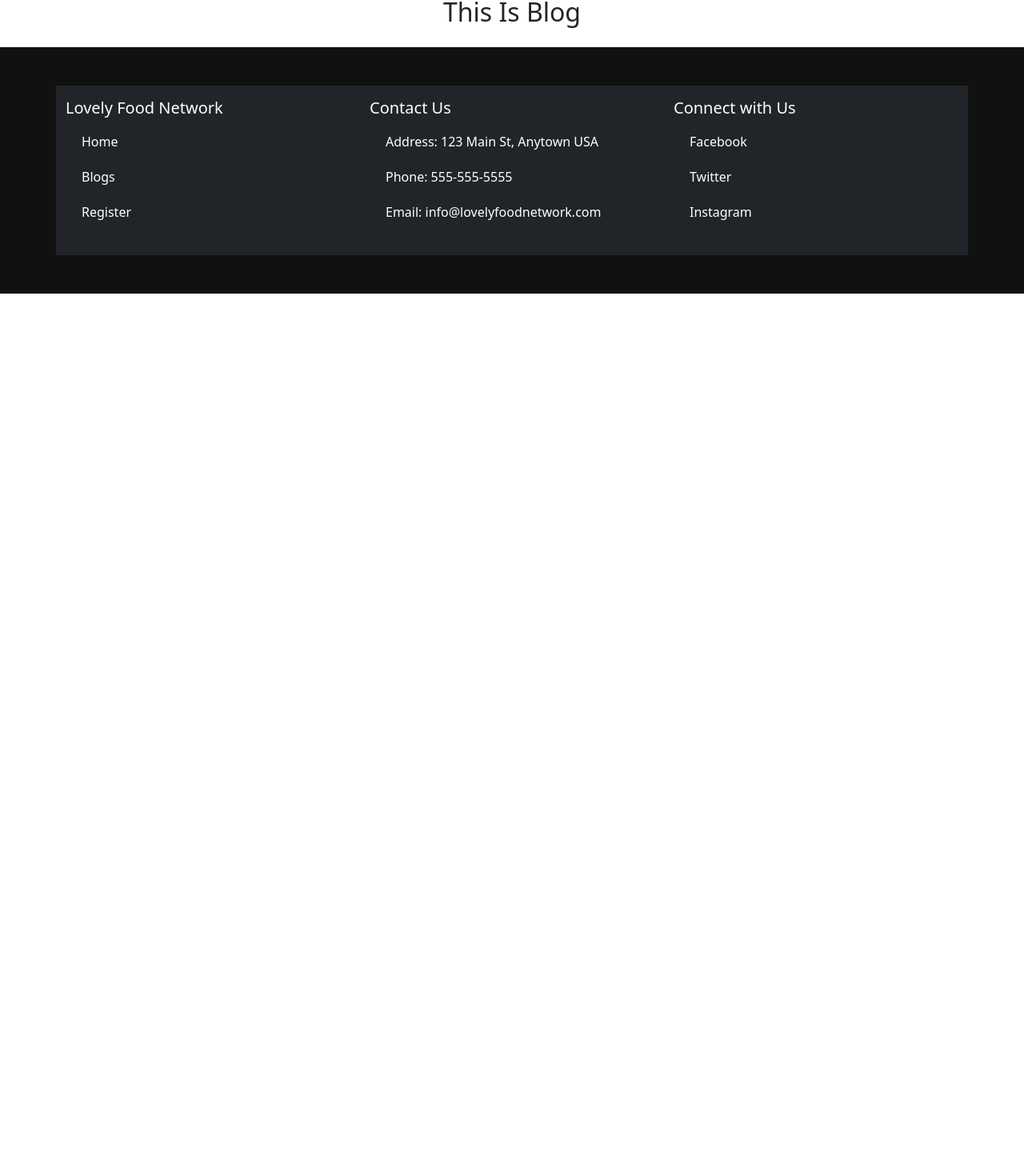
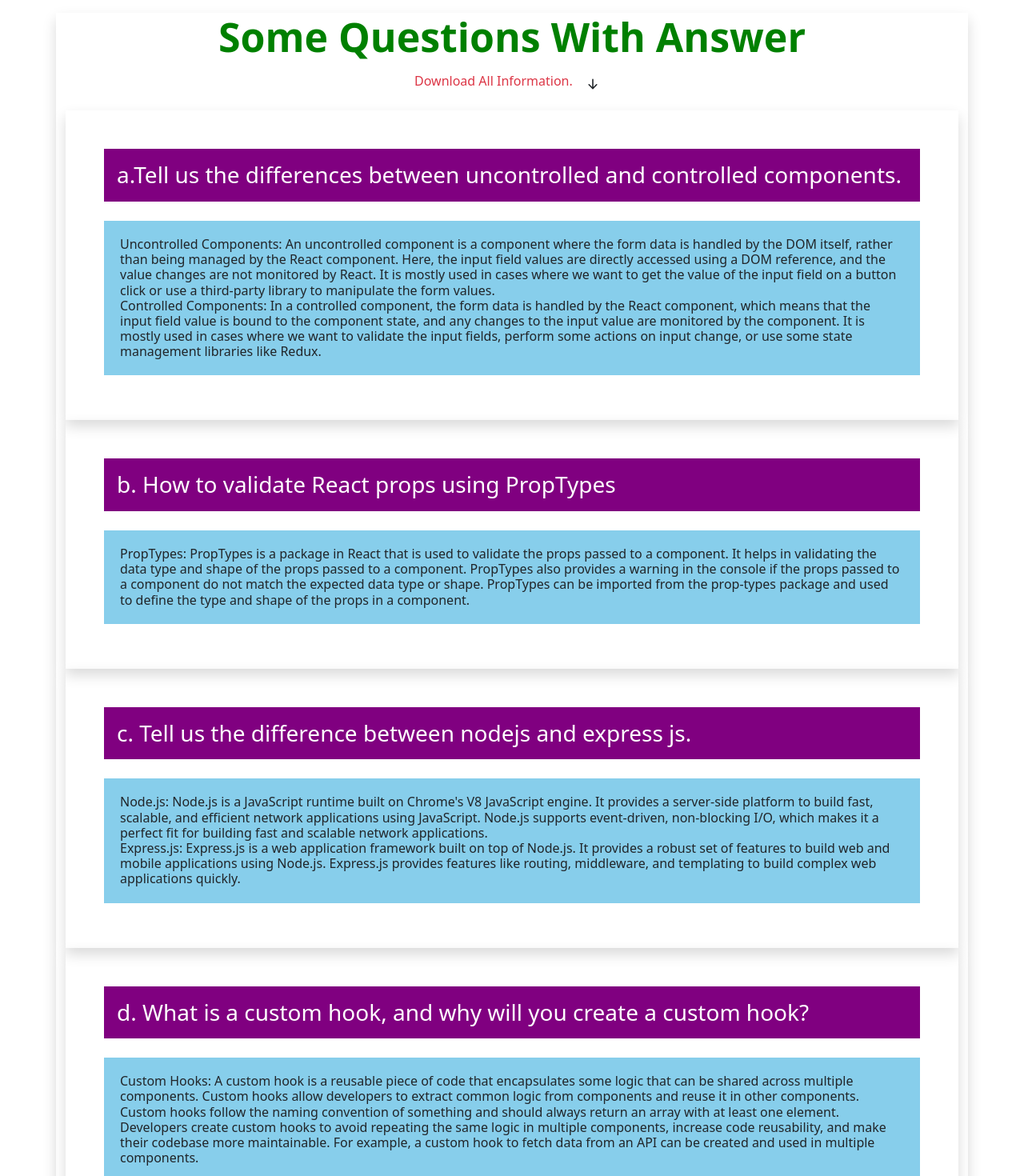
Before and after one commit to developersharif1919/lovely-food-network-client, a React (Vite) app: page /blogs in a window 1280 px wide. Shown: the part 232-1702 px from the top of the page at 80% size. Before the commit the page ends 800 px from the top, so only its background shows below. Built offline with nearby package versions, Linux system fonts and the light colour scheme; no server answers.

Commit message:
Complete Blog Page With When Click Download Icon Then Download page Information

```diff
--- a/package.json
+++ b/package.json
@@ -11,12 +11,15 @@
   },
   "dependencies": {
     "bootstrap": "^5.2.3",
+    "file-saver": "^2.0.5",
     "firebase": "^9.21.0",
+    "jspdf": "^2.5.1",
     "localforage": "^1.10.0",
     "match-sorter": "^6.3.1",
     "react": "^18.2.0",
     "react-bootstrap": "^2.7.4",
     "react-dom": "^18.2.0",
+    "react-fast-marquee": "^1.5.2",
     "react-icons": "^4.8.0",
     "react-router-dom": "^6.11.0",
     "react-toastify": "^9.1.2",
--- a/src/components/ChefSpecialRecipes/ChefSpecialRecipes.jsx
+++ b/src/components/ChefSpecialRecipes/ChefSpecialRecipes.jsx
@@ -10,14 +10,14 @@ const ChefSpecialRecipes = ({ recipe }) => {
     const ingredients = recipe.ingredients;
     const [isFavorite, setIsFavorite] = useState(false);
 
-    const handleAddToFavourites = () => {
+    const handleAddToFavorites = () => {
         if (isFavorite) {
-            toast.error('Recipe already added to favourites!');
+          toast.error('Recipe already added to favorites!');
         } else {
-            setIsFavorite(true);
-            toast.success('Recipe added to favourites!');
+          setIsFavorite(true);
+          toast.success('Recipe added to favorites!');
         }
-    };
+      };
 
     return (
         <div>
@@ -35,23 +35,23 @@ const ChefSpecialRecipes = ({ recipe }) => {
                     theme="light"
                 />
             </div>
-            <Card>
+            <Card style={{height:'900px'}}>
                 <Card.Img variant="top" src={recipe.photo_url} />
                 <Card.Body>
-                    <Card.Title className='mt-4'>{recipe.recipe_title}</Card.Title>
-                    <Card.Text>Experience:{recipe.yearsOfExperience} </Card.Text>
-                    <Card.Text>Cooking Method: {recipe.cooking_method} </Card.Text>
-                    <div className='d-flex justify-content-center'>
-                        <h6>Ingredients:</h6>
-                        <ul>
-                            {ingredients.map(ingredient => <li key={ingredient}>{ingredient}</li>)}
+                    <Card.Title className='mt-4'><span style={{color:'orange',fontWeight:'800'}}>{recipe.recipe_title}</span></Card.Title>
+                    <Card.Text><span style={{color:'green',fontWeight:'700'}}>Experience:</span> {recipe.yearsOfExperience} Years </Card.Text>
+                    <Card.Text> <span style={{color:'green',fontWeight:'700'}}>Cooking Method:</span> {recipe.cooking_method} </Card.Text>
+                    <div className='mt-3'>
+                        <h6 ><span style={{color:'green',fontWeight:'700'}}>Ingredients:</span></h6>
+                        <ul className='text-left'>
+                            {ingredients.map(ingredient => <p className='p-0 m-0' style={{textAlign:'left'}} key={ingredient}>{ingredient}</p>)}
                         </ul>
                     </div>
                 </Card.Body>
                 <Card.Footer className='p-2'>
                     <div className='d-flex justify-content-between align-items-center'>
                         <Card.Text>Ratings: {recipe.ratings.number} </Card.Text>
-                        <button onClick={handleAddToFavourites} className='btn fs-2'><GrAed /></button>
+                        <button disabled={isFavorite} onClick={handleAddToFavorites} className='btn fs-2'><GrAed /></button>
                     </div>
                 </Card.Footer>
             </Card>
--- /dev/null
+++ b/src/components/UsRecipe/UsRecipe.jsx
@@ -0,0 +1,21 @@
+/* eslint-disable no-unused-vars */
+import React from 'react';
+import { Container } from 'react-bootstrap';
+import Marquee from "react-fast-marquee";
+
+const UsRecipe = () => {
+    return (
+        <section id="us-recipe" className='p-5'>
+            <Container>
+                <div style={{width:'500px',margin:'0 auto'}}>
+                    <Marquee className='text-success' speed={100}>
+                       <h2>Chinese Recipes</h2>
+                    </Marquee>
+                </div>
+                <p className='mt-2'>Find recipes from across the United States! Allrecipes has recipes for every region and state, including mouthwatering Southern favorites, classic fare from New England, and spicy Southwest dishes.</p>
+            </Container>
+        </section>
+    );
+};
+
+export default UsRecipe;
--- a/src/pages/Blogs/Blogs.jsx
+++ b/src/pages/Blogs/Blogs.jsx
@@ -1,12 +1,50 @@
+/* eslint-disable react/no-unescaped-entities */
 /* eslint-disable no-unused-vars */
 import React from 'react';
+import { Button } from 'react-bootstrap';
+import { saveAs } from 'file-saver';
+import jsPDF from 'jspdf';
+import html2canvas from 'html2canvas';
+import { HiArrowDown } from "react-icons/hi";
 
-const Blogs = () => {
+const Blog = () => {
+    const handleDownload = () => {
+        const content = document.getElementById('blog-content');
+        html2canvas(content).then((canvas) => {
+          const imgData = canvas.toDataURL('image/png');
+          const pdf = new jsPDF();
+          pdf.addImage(imgData, 'PNG', 0, 0, 210, 0); // Set width to 210mm
+          pdf.save('blog.pdf');
+        });
+      };
     return (
-        <div className='text-center'>
-            <h2>This Is Blog</h2>
+        <div id='blog-content' className='container text-start flex flex-col gap-6 shadow p-6 mb-8'>
+             <h2 style={{textAlign:'center',marginTop:'20px',fontSize:'50px',color:'green',fontWeight:'800'}}>Some Questions With Answer</h2>
+             <p className='text-center text-danger'>Download All Information. <button className='btn'><HiArrowDown onClick={handleDownload}></HiArrowDown></button> </p>
+            <div className='shadow p-5'>
+                <h3 className='font-semibold mb-4 p-3 text-white' style={{background:'purple'}}>a.Tell us the differences between uncontrolled and controlled components.
+                </h3>
+                <h6 style={{background:"skyblue",padding:'20px'}}>Uncontrolled Components: An uncontrolled component is a component where the form data is handled by the DOM itself, rather than being managed by the React component. Here, the input field values are directly accessed using a DOM reference, and the value changes are not monitored by React. It is mostly used in cases where we want to get the value of the input field on a button click or use a third-party library to manipulate the form values. <br />Controlled Components: In a controlled component, the form data is handled by the React component, which means that the input field value is bound to the component state, and any changes to the input value are monitored by the component. It is mostly used in cases where we want to validate the input fields, perform some actions on input change, or use some state management libraries like Redux.</h6>
+            </div>
+            <div className='shadow p-5'>
+                <h3 style={{background:'purple'}} className=' p-3 text-white font-semibold mb-4'>b. How to validate React props using PropTypes
+                </h3>
+                <h6 style={{background:"skyblue",padding:'20px'}}>PropTypes: PropTypes is a package in React that is used to validate the props passed to a component. It helps in validating the data type and shape of the props passed to a component. PropTypes also provides a warning in the console if the props passed to a component do not match the expected data type or shape. PropTypes can be imported from the prop-types package and used to define the type and shape of the props in a component.</h6>
+            </div>
+            <div className='shadow p-5'>
+                <h3 style={{background:'purple'}} className='p-3 text-white font-semibold mb-4'>c. Tell us the difference between nodejs and express js.
+                </h3>
+                <h6 style={{background:"skyblue",padding:'20px'}}>Node.js: Node.js is a JavaScript runtime built on Chrome's V8 JavaScript engine. It provides a server-side platform to build fast, scalable, and efficient network applications using JavaScript. Node.js supports event-driven, non-blocking I/O, which makes it a perfect fit for building fast and scalable network applications. <br />
+
+                    Express.js: Express.js is a web application framework built on top of Node.js. It provides a robust set of features to build web and mobile applications using Node.js. Express.js provides features like routing, middleware, and templating to build complex web applications quickly.</h6>
+            </div>
+            <div className='shadow p-5'>
+                <h3 style={{background:'purple'}} className='font-semibold mb-4 p-3 text-white'> d. What is a custom hook, and why will you create a custom hook?</h3>
+                <h6 style={{background:"skyblue",padding:'20px'}}>Custom Hooks: A custom hook is a reusable piece of code that encapsulates some logic that can be shared across multiple components. Custom hooks allow developers to extract common logic from components and reuse it in other components. Custom hooks follow the naming convention of something and should always return an array with at least one element.
+                    Developers create custom hooks to avoid repeating the same logic in multiple components, increase code reusability, and make their codebase more maintainable. For example, a custom hook to fetch data from an API can be created and used in multiple components.</h6>
+            </div>
         </div>
     );
 };
 
-export default Blogs;
+export default Blog;
--- a/src/pages/ChefRecipe/ChefRecipe.jsx
+++ b/src/pages/ChefRecipe/ChefRecipe.jsx
@@ -13,7 +13,7 @@ const ChefRecipe = () => {
     const [recipes, setRecipes] = useState([]);
 
     useEffect(() => {
-        fetch(`http://localhost:5000/recipes/${data.id}`)
+        fetch(`https://lovely-food-network-server-developersharif1919.vercel.app/recipes/${data.id}`)
             .then(response => response.json())
             .then(data => setRecipeData(data));
     }, [data.id]);
--- a/src/pages/Home/Home/Home.jsx
+++ b/src/pages/Home/Home/Home.jsx
@@ -6,6 +6,7 @@ import TopChef from '../../../components/TopChef/TopChef';
 import { Spinner } from 'react-bootstrap';
 import ContactSection from '../../../components/ContactSection/ContactSection';
 import CustomerReview from '../../../components/CustomerReview/CustomerReview';
+import UsRecipe from '../../../components/UsRecipe/UsRecipe';
 
 const Home = () => {
     const [isLoading, setIsLoading] = useState(true);
@@ -23,6 +24,7 @@ const Home = () => {
       </div>
         ) : (
           <>
+            <UsRecipe></UsRecipe>
             <RecipeCarousel />
             <TopChef />
             <CustomerReview></CustomerReview>
```
Also changed, not shown: 1 other file (tests, documents, lock files or other folders).
